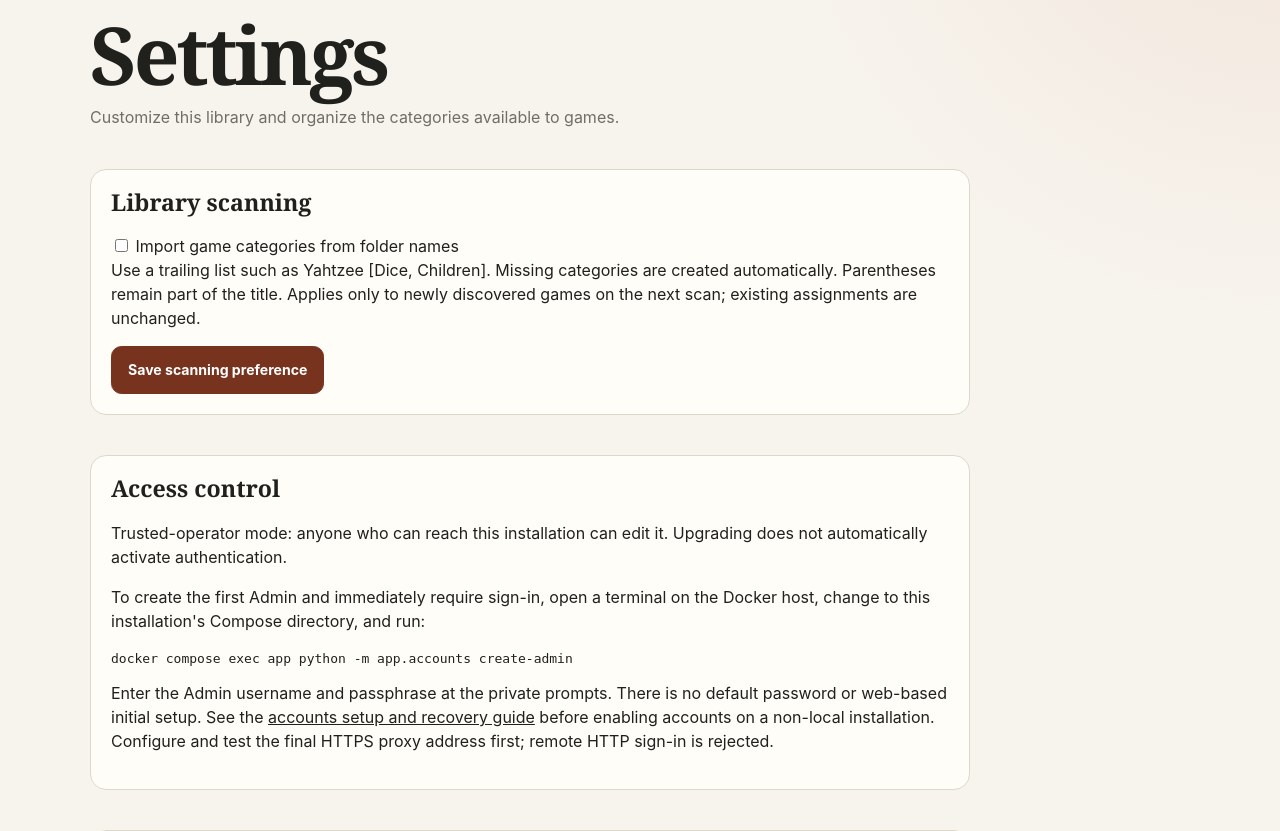
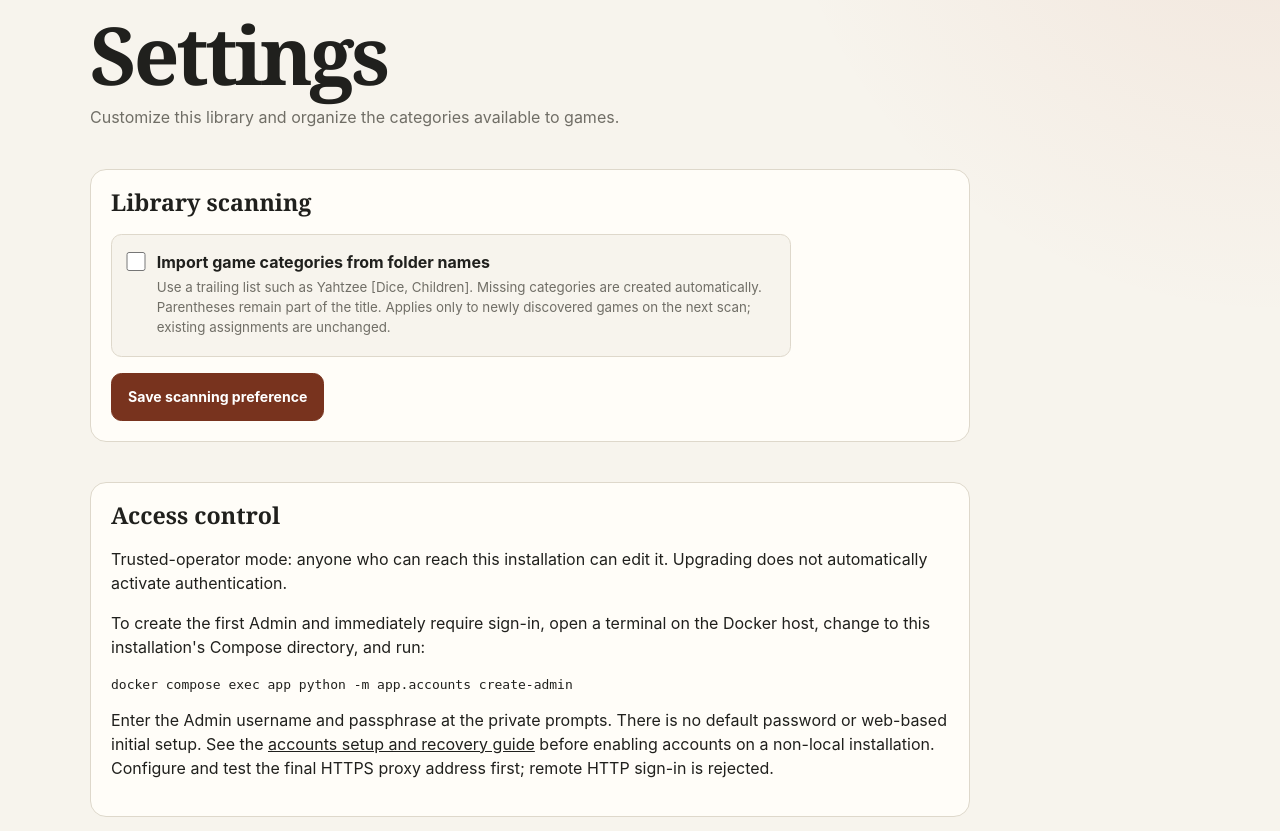
Before and after one commit to natsteff/forge-gamesheets, a Python web app: template app/templates/settings.html in a window 1280 px wide. Shown: the part 194-1025 px from the top of the page. Run offline with Jinja, Linux system fonts and the light colour scheme; the template is opened without the code that fills it, so the values that code supplies are empty.

Commit message:
Standardize UI controls and status styling

```diff
--- a/app/static/styles.css
+++ b/app/static/styles.css
@@ -6,6 +6,16 @@
   --line: #ded8cb;
   --forge: #b94f2b;
   --forge-dark: #78331e;
+  --focus-outline: #1f6f8b;
+  --status-background: #f3eadc;
+  --status-border: #d7c6ad;
+  --status-text: #58442f;
+  --status-success-background: #edf6ed;
+  --status-success-border: #8eb68e;
+  --status-success-text: #285b2d;
+  --status-warning-background: #fff0ea;
+  --status-warning-border: #d79c87;
+  --status-warning-text: #682c1c;
   --action-primary-background: var(--forge-dark);
   --action-primary-border: var(--forge-dark);
   --action-primary-text: #fff;
@@ -15,7 +25,7 @@
   --action-danger-background: #fff7f4;
   --action-danger-border: #a33d28;
   --action-danger-text: #862e1c;
-  --action-focus-ring: rgb(120 51 30 / 20%);
+  --action-focus-ring: var(--focus-outline);
   --shadow: 0 16px 40px rgb(65 49 32 / 9%);
 }
 
@@ -35,7 +45,7 @@ body {
 
 a { color: inherit; }
 :focus-visible {
-  outline: 3px solid #1f6f8b;
+  outline: 3px solid var(--focus-outline);
   outline-offset: 3px;
 }
 .skip-link {
@@ -240,6 +250,47 @@ button:disabled,
   cursor: not-allowed;
 }
 
+input[type="checkbox"] {
+  width: 1.2rem;
+  height: 1.2rem;
+  margin: 0;
+  accent-color: var(--forge-dark);
+  cursor: pointer;
+}
+.checkbox-option {
+  display: grid;
+  grid-template-columns: 1.2rem minmax(0, 1fr);
+  gap: 0.25rem 0.7rem;
+  align-items: start;
+  max-width: 680px;
+  margin: 1rem 0;
+  padding: 0.9rem;
+  border: 1px solid var(--line);
+  border-radius: 0.65rem;
+  background: var(--paper);
+  cursor: pointer;
+}
+.checkbox-option input[type="checkbox"] {
+  grid-column: 1;
+  grid-row: 1 / span 2;
+  width: 1.2rem;
+  height: 1.2rem;
+  margin-top: 0.15rem;
+}
+.checkbox-option span { grid-column: 2; }
+.checkbox-option strong { display: block; }
+.checkbox-option small {
+  display: block;
+  margin-top: 0.25rem;
+  color: var(--muted);
+  font-weight: 400;
+}
+.checkbox-option:has(input:focus-visible) {
+  outline: 3px solid var(--focus-outline);
+  outline-offset: 2px;
+}
+.checkbox-option input:focus-visible { outline: none; }
+
 .library-tools {
   display: flex;
   align-items: center;
@@ -264,13 +315,14 @@ button:disabled,
 .status-banner {
   margin-bottom: 1.25rem;
   padding: 0.7rem 0.85rem;
-  border: 1px solid #d7c6ad;
+  border: 1px solid var(--status-border);
   border-radius: 0.65rem;
-  color: #58442f;
-  background: #f3eadc;
+  color: var(--status-text);
+  background: var(--status-background);
   font-size: 0.85rem;
 }
-.status-banner.warning { border-color: #d79c87; color: #682c1c; background: #fff0ea; }
+.status-banner.success { border-color: var(--status-success-border); color: var(--status-success-text); background: var(--status-success-background); }
+.status-banner.warning { border-color: var(--status-warning-border); color: var(--status-warning-text); background: var(--status-warning-background); }
 .status-banner.warning p { margin: 0.25rem 0; }
 .status-banner.warning ul { margin: 0.5rem 0 0; padding-left: 1.25rem; }
 .status-banner.warning code { overflow-wrap: anywhere; }
@@ -520,9 +572,9 @@ button:disabled,
 .reprint-generate { margin-block: 1.5rem; }
 .reprint-generate .resource-action { cursor: pointer; }
 .reprint-print-tip { max-width: 36rem; color: var(--muted); font-size: 0.88rem; }
-.reprint-print-tip strong { color: var(--text); }
-.reprint-responsibility { max-width: 36rem; margin-block: 1.25rem; padding: 1rem; border-left: 3px solid var(--line); background: var(--background); color: var(--muted); font-size: 0.86rem; }
-.reprint-responsibility strong { color: var(--text); }
+.reprint-print-tip strong { color: var(--ink); }
+.reprint-responsibility { max-width: 36rem; margin-block: 1.25rem; padding: 1rem; border-left: 3px solid var(--line); background: var(--paper); color: var(--muted); font-size: 0.86rem; }
+.reprint-responsibility strong { color: var(--ink); }
 .reprint-responsibility p { margin: 0.35rem 0 0; }
 .reprint-original { margin-top: 2rem; padding-top: 1.5rem; border-top: 1px solid var(--line); }
 .reprint-original h2 { margin-bottom: 0.25rem; font-size: 1.25rem; }
@@ -557,6 +609,7 @@ button:disabled,
 .metadata-form { display: grid; gap: 0.55rem; }
 .metadata-form label { margin-top: 0.65rem; font-weight: 750; }
 .metadata-form label span { color: var(--muted); font-weight: 400; }
+.metadata-form label.checkbox-option > span { color: var(--ink); }
 .metadata-form input,
 .metadata-form select {
   width: 100%;
--- a/app/templates/accounts.html
+++ b/app/templates/accounts.html
@@ -28,7 +28,10 @@
       <form class="metadata-form settings-form" action="{{ url_for('accounts_update', user_id=user.id) }}" method="post">
         <label for="role-{{ user.id }}">Role</label>
         <select id="role-{{ user.id }}" name="role">{% for role in ['reader', 'contributor', 'admin'] %}<option value="{{ role }}"{% if role == user.role %} selected{% endif %}>{{ role|title }}</option>{% endfor %}</select>
-        <label><input type="checkbox" name="enabled" value="1"{% if user.enabled %} checked{% endif %}> Account enabled</label>
+        <label class="checkbox-option">
+          <input type="checkbox" name="enabled" value="1"{% if user.enabled %} checked{% endif %}>
+          <span><strong>Account enabled</strong><small>Uncheck to prevent this account from signing in and invalidate its current sessions when you save.</small></span>
+        </label>
         <label for="update-password-{{ user.id }}">Your current passphrase</label>
         <input id="update-password-{{ user.id }}" name="current_password" type="password" autocomplete="current-password" maxlength="128" required>
         <button type="submit">Save account and invalidate its sessions</button>
--- a/app/templates/assign_categories.html
+++ b/app/templates/assign_categories.html
@@ -2,7 +2,7 @@
 {% block content %}
 <h1>Assign game categories</h1>
 <p>Select games, choose categories, then choose what to do. You will review and confirm the changes before they are applied. No library files are changed.</p>
-{% if message %}<p role="status">{{ message }}</p>{% endif %}
+{% if message %}<p class="status-banner success" role="status">{{ message }}</p>{% endif %}
 <form method="get" class="bulk-category-form">
   <div class="category-filter-toolbar">
   <label>Search games <input name="q" value="{{ q }}"></label>
--- a/app/templates/base.html
+++ b/app/templates/base.html
@@ -16,7 +16,7 @@
       sizes="180x180"
       href="{{ url_for('static', path='/brand/apple-touch-icon.png') }}"
     >
-    <link rel="stylesheet" href="{{ url_for('static', path='/styles.css') }}?v=30">
+    <link rel="stylesheet" href="{{ url_for('static', path='/styles.css') }}?v=32">
     <script src="{{ url_for('static', path='/app.js') }}?v=7" defer></script>
     {% block head %}{% endblock %}
   </head>
--- a/app/templates/public_base.html
+++ b/app/templates/public_base.html
@@ -5,12 +5,13 @@
     <meta name="viewport" content="width=device-width, initial-scale=1">
     <meta name="robots" content="noindex, nofollow">
     <title>{% block title %}Forge GameSheets{% endblock %}</title>
-    <link rel="stylesheet" href="{{ url_for('static', path='/styles.css') }}?v=19">
+    <link rel="stylesheet" href="{{ url_for('static', path='/styles.css') }}?v=32">
   </head>
   <body>
+    <a class="skip-link" href="#main-content">Skip to main content</a>
     <header class="site-header">
       <img class="brand-wordmark" src="{{ url_for('static', path='/brand/forge-wordmark.png') }}" alt="Forge GameSheets">
     </header>
-    <main class="page-shell" id="main-content">{% block content %}{% endblock %}</main>
+    <main class="page-shell" id="main-content" tabindex="-1">{% block content %}{% endblock %}</main>
   </body>
 </html>
--- a/app/templates/settings.html
+++ b/app/templates/settings.html
@@ -11,17 +11,19 @@
 <section class="settings-section">
   <h2>Library scanning</h2>
   <form action="{{ url_for('settings_scanning') }}" method="post">
-    <label><input type="checkbox" name="folder_categories" {% if application_preferences(request).folder_categories %}checked{% endif %}> Import game categories from folder names</label>
-    <p>Use a trailing list such as Yahtzee [Dice, Children]. Missing categories are created automatically. Parentheses remain part of the title. Applies only to newly discovered games on the next scan; existing assignments are unchanged.</p>
+    <label class="checkbox-option">
+      <input type="checkbox" name="folder_categories" {% if application_preferences(request).folder_categories %}checked{% endif %}>
+      <span><strong>Import game categories from folder names</strong><small>Use a trailing list such as Yahtzee [Dice, Children]. Missing categories are created automatically. Parentheses remain part of the title. Applies only to newly discovered games on the next scan; existing assignments are unchanged.</small></span>
+    </label>
     <button class="primary-button" type="submit">Save scanning preference</button>
   </form>
-  {% if request.query_params.get('status') == 'scanning-saved' %}<p role="status">Scanning preference saved.</p>{% endif %}
+  {% if request.query_params.get('status') == 'scanning-saved' %}<p class="status-banner success" role="status">Scanning preference saved.</p>{% endif %}
 </section>
 
   {% if status == "qr-access-saved" %}
-    <p class="status-banner" role="status">QR access setting saved successfully.</p>
+    <p class="status-banner success" role="status">QR access setting saved successfully.</p>
   {% elif status %}
-    <p class="status-banner" role="status">Settings saved successfully.</p>
+    <p class="status-banner success" role="status">Settings saved successfully.</p>
   {% elif error == "duplicate-category" %}
     <p class="status-banner warning" role="alert">That category name is already in use.</p>
   {% elif error == "qr-access" %}
@@ -35,8 +37,10 @@
     <h2>QR guest access</h2>
     <p>Secure sharing links grant access only to their resource. Ordinary numeric QR links always require sign-in when authentication is enabled.</p>
     <form class="metadata-form settings-form" action="{{ url_for('qr_policy_save') }}" method="post">
-      <label><input type="checkbox" name="qr_guests" value="1"{% if qr_guests %} checked{% endif %}> Allow secure QR links without sign-in</label>
-      <small>Uncheck to require Reader-or-higher sign-in, including for previously printed links. Downloaded copies cannot be recalled.</small>
+      <label class="checkbox-option">
+        <input type="checkbox" name="qr_guests" value="1"{% if qr_guests %} checked{% endif %}>
+        <span><strong>Allow secure QR links without sign-in</strong><small>Uncheck to require Reader-or-higher sign-in, including for previously printed links. Downloaded copies cannot be recalled.</small></span>
+      </label>
       <label for="policy-password">Your current passphrase</label>
       <input id="policy-password" name="current_password" type="password" autocomplete="current-password" maxlength="128" required>
       <button type="submit">Save QR access policy</button>
```
Also changed, not shown: AGENTS.md (+7 -0 lines), tests/test_auth_web.py (+2 -0 lines), tests/test_web.py (+8 -1 lines).
